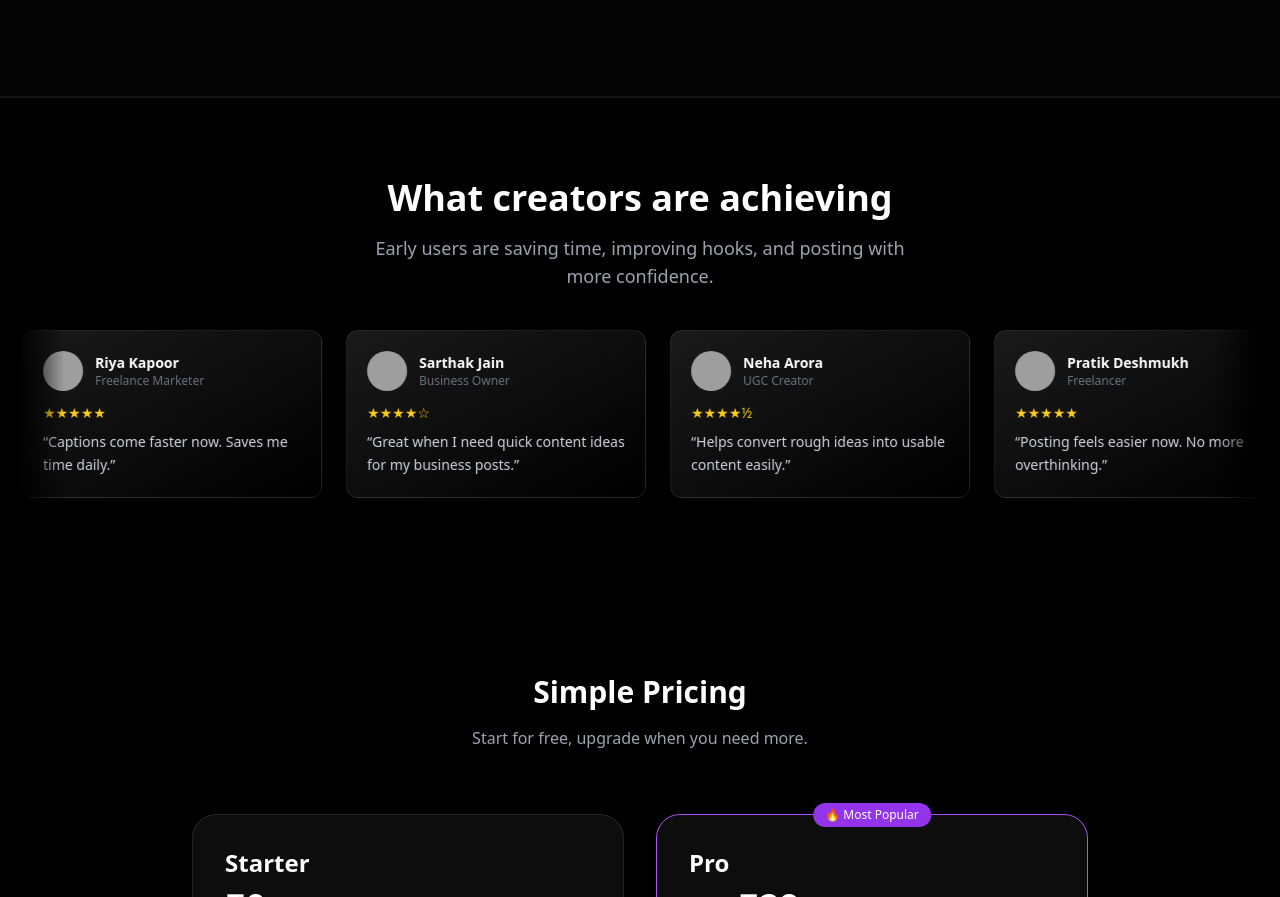
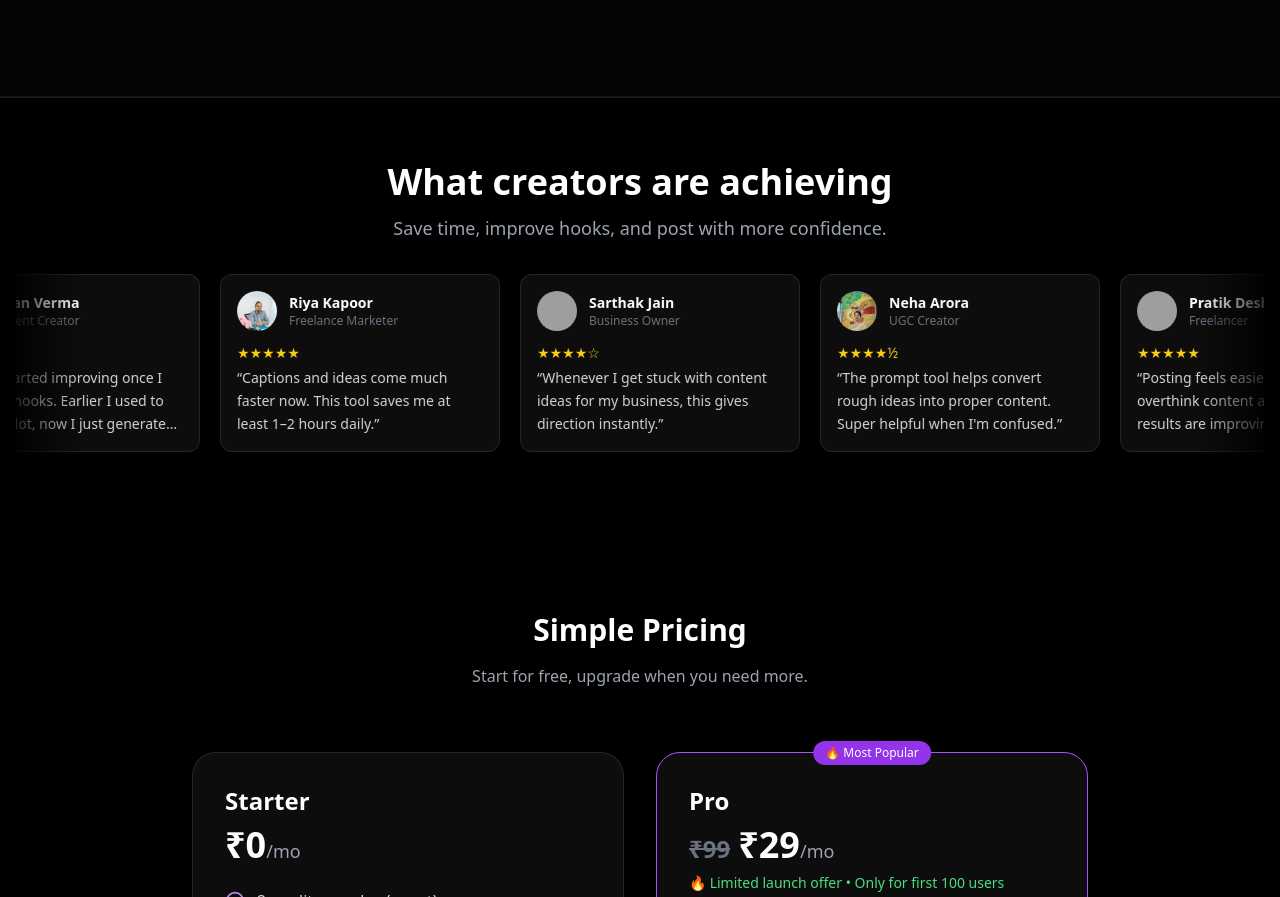
Before and after one commit to praxodigital-netizen/praxo-ai-tools, a React (Vite) app: page / in a window 1280 px wide. Shown: the part 2477-3374 px from the top of the page. Built offline with nearby package versions, Linux system fonts and the light colour scheme; grey boxes are pictures that could not be loaded.

Commit message:
Update Home.tsx

```diff
--- a/src/pages/Home.tsx
+++ b/src/pages/Home.tsx
@@ -192,114 +192,110 @@ export const Home: React.FC = () => {
       </section>
 
       {/* Testimonials Section */}
-<section className="py-20 border-t border-white/10 overflow-hidden">
+<section className="py-16 border-t border-white/10 overflow-hidden relative">
   <div className="max-w-7xl mx-auto px-4 text-center">
 
-    {/* Heading */}
-    <h2 className="text-2xl sm:text-3xl md:text-4xl font-bold text-white mb-4">
+    <h2 className="text-2xl md:text-4xl font-bold text-white mb-3">
       What creators are achieving
     </h2>
 
-    <p className="text-gray-400 text-sm sm:text-base md:text-lg mb-10 max-w-xl mx-auto leading-relaxed">
-      Early users are saving time, improving hooks, and posting with more confidence.
+    <p className="text-gray-400 text-sm md:text-lg mb-8 max-w-xl mx-auto leading-relaxed">
+      Save time, improve hooks, and post with more confidence.
     </p>
 
-    <div className="relative overflow-hidden">
+    {/* Blur edges */}
+    <div className="pointer-events-none absolute left-0 top-0 h-full w-20 bg-gradient-to-r from-black to-transparent z-10" />
+    <div className="pointer-events-none absolute right-0 top-0 h-full w-20 bg-gradient-to-l from-black to-transparent z-10" />
 
-      {/* Edge blur */}
-      <div className="pointer-events-none absolute left-0 top-0 h-full w-12 bg-gradient-to-r from-black to-transparent z-10" />
-      <div className="pointer-events-none absolute right-0 top-0 h-full w-12 bg-gradient-to-l from-black to-transparent z-10" />
-
-      <div className="flex gap-6 animate-scroll w-max">
+    {/* Scrolling Row */}
+    <div className="overflow-hidden">
+      <div className="flex gap-5 animate-scroll">
 
         {[
           {
             name: "Aman Verma",
             role: "Content Creator",
             rating: "★★★★☆",
-            text: "My reels improved after fixing hooks. I stopped overthinking content.",
-            img: "https://i.pravatar.cc/150?img=11",
+            text: "My reels started improving once I focused on hooks. Earlier I used to overthink a lot, now I just generate and post.",
+            img: "/reviews/aman-verma.jpg",
           },
           {
             name: "Riya Kapoor",
             role: "Freelance Marketer",
             rating: "★★★★★",
-            text: "Captions come faster now. Saves me time daily.",
-            img: "https://i.pravatar.cc/150?img=32",
+            text: "Captions and ideas come much faster now. This tool saves me at least 1–2 hours daily.",
+            img: "/reviews/riya-kapoor.jpg",
           },
           {
             name: "Sarthak Jain",
             role: "Business Owner",
             rating: "★★★★☆",
-            text: "Great when I need quick content ideas for my business posts.",
-            img: "https://i.pravatar.cc/150?img=12",
+            text: "Whenever I get stuck with content ideas for my business, this gives direction instantly.",
+            img: "/reviews/sarthak-jain.jpg",
           },
           {
             name: "Neha Arora",
             role: "UGC Creator",
             rating: "★★★★½",
-            text: "Helps convert rough ideas into usable content easily.",
-            img: "https://i.pravatar.cc/150?img=47",
+            text: "The prompt tool helps convert rough ideas into proper content. Super helpful when I'm confused.",
+            img: "/reviews/neha-arora.jpg",
           },
           {
             name: "Pratik Deshmukh",
             role: "Freelancer",
             rating: "★★★★★",
-            text: "Posting feels easier now. No more overthinking.",
-            img: "https://i.pravatar.cc/150?img=15",
+            text: "Posting feels easier now. I don’t overthink content anymore and results are improving.",
+            img: "/reviews/pratik-deshmukh.jpg",
           },
           {
             name: "Ishita Mehra",
             role: "Creator",
             rating: "★★★★☆",
-            text: "Good for daily consistency. Simple and effective tool.",
-            img: "https://i.pravatar.cc/150?img=45",
+            text: "Good for maintaining daily consistency. Clean UI and easy to use.",
+            img: "/reviews/ishita-mehra.jpg",
           },
           {
             name: "Daniel Brooks",
             role: "Freelancer",
             rating: "★★★★½",
-            text: "Clean prompts and actually useful suggestions.",
-            img: "https://i.pravatar.cc/150?img=52",
+            text: "The prompts are actually usable. Helps structure ideas quickly without much effort.",
+            img: "/reviews/daniel-brooks.jpg",
           },
           {
             name: "Sophie Lane",
             role: "Digital Creator",
             rating: "★★★★★",
-            text: "Helps me generate better captions quickly.",
-            img: "https://i.pravatar.cc/150?img=65",
+            text: "I mainly use it for captions and hooks. Makes content creation much smoother.",
+            img: "/reviews/sophie-lane.jpg",
           },
-
-          // duplicate for infinite loop
+        ]
+          .concat([
+            // duplicate for seamless loop
             {
               name: "Aman Verma",
               role: "Content Creator",
               rating: "★★★★☆",
-            text: "My reels improved after fixing hooks. I stopped overthinking content.",
-            img: "https://i.pravatar.cc/150?img=11",
+              text: "My reels started improving once I focused on hooks. Earlier I used to overthink a lot.",
+              img: "/reviews/aman-verma.jpg",
             },
             {
               name: "Riya Kapoor",
               role: "Freelance Marketer",
               rating: "★★★★★",
-            text: "Captions come faster now. Saves me time daily.",
-            img: "https://i.pravatar.cc/150?img=32",
+              text: "Captions and ideas come much faster now. Saves me time daily.",
+              img: "/reviews/riya-kapoor.jpg",
             },
-        ].map((item, i) => (
+          ])
+          .map((item, i) => (
             <div
               key={i}
-            className="
-              w-[260px] sm:w-[280px] md:w-[300px]  /* ✅ FIXED WIDTH */
-              flex-shrink-0                     /* ❗ IMPORTANT */
-              rounded-xl border border-white/10
-              bg-gradient-to-br from-white/10 via-white/5 to-transparent
-              p-5 text-left
-              backdrop-blur-xl
-              shadow-lg shadow-black/30
-              hover:shadow-purple-500/30
+              className="w-[260px] md:w-[280px] flex-shrink-0
+              bg-white/5 border border-white/10
+              rounded-xl p-4 text-left
+              backdrop-blur-md
+              hover:shadow-purple-500/20
               hover:-translate-y-1
-              transition-all duration-300
-            "
+              transition-all duration-300"
             >
               <div className="flex items-center mb-3">
                 <img
@@ -316,9 +312,8 @@ export const Home: React.FC = () => {
                 </div>
               </div>
 
-            <p className="text-yellow-400 mb-2 text-sm">{item.rating}</p>
+              <p className="text-yellow-400 mb-1 text-sm">{item.rating}</p>
 
-            {/* ✅ TEXT WRAPS INSIDE FIXED BOX */}
               <p className="text-gray-300 text-sm leading-relaxed line-clamp-3">
                 “{item.text}”
               </p>
@@ -327,9 +322,10 @@ export const Home: React.FC = () => {
 
       </div>
     </div>
+
   </div>
 
-  {/* Smooth animation */}
+  {/* Animation */}
   <style>
     {`
       @keyframes scroll {
@@ -338,13 +334,7 @@ export const Home: React.FC = () => {
       }
 
       .animate-scroll {
-        animation: scroll 35s linear infinite;
-      }
-
-      @media (max-width: 640px) {
-        .animate-scroll {
-          animation: scroll 30s linear infinite;
-        }
+        animation: scroll 45s linear infinite;
       }
     `}
   </style>
```
Lines whose indentation alone changed are shown as unchanged.
